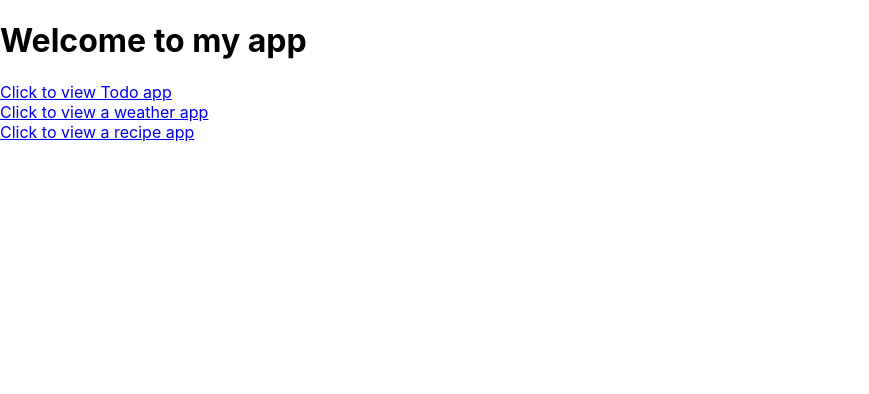
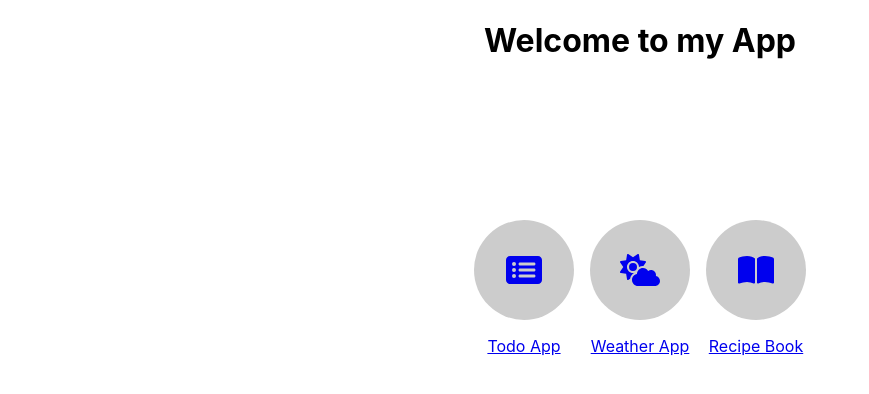
Before and after one commit to TheCukrus/2023_some_practice_react, a React (Create React App) app in the folder Frontend/: page / in a window 1280 px wide. Shown: the top 394 px of the page, without its empty margins (0-869 px from the left). Built offline with nearby package versions, Linux system fonts and the light colour scheme.

Commit message:
finished tasks

```diff
--- a/Frontend/package.json
+++ b/Frontend/package.json
@@ -3,6 +3,8 @@
   "version": "0.1.0",
   "private": true,
   "dependencies": {
+    "@fortawesome/free-solid-svg-icons": "^6.3.0",
+    "@fortawesome/react-fontawesome": "^0.2.0",
     "@testing-library/jest-dom": "^5.16.5",
     "@testing-library/react": "^13.4.0",
     "@testing-library/user-event": "^13.5.0",
--- a/Frontend/src/App.css
+++ b/Frontend/src/App.css
@@ -7,12 +7,45 @@
     justify-items: end;
 }
 
-.footer_container a{
+.footer_container a {
     margin-right: 40px;
     text-decoration: none;
     color: aliceblue;
 }
-.footer_container a:hover{
-    color:red;
+
+.footer_container a:hover {
+    color: red;
     transition: color 0.5s;
 }
+
+.main-page-container{
+    text-align: center;
+}
+
+.app-links-container {
+    margin-top: 10em;
+    display: flex;
+    justify-content: center;
+    gap: 1rem;
+  }
+
+  .app-link {
+    display: flex;
+    flex-direction: column;
+    align-items: center;
+  }
+
+  .icon-wrapper {
+    display: flex;
+    justify-content: center;
+    align-items: center;
+    width: 100px;
+    height: 100px;
+    background-color: #ccc;
+    border-radius: 50%;
+    margin-bottom: 0.5rem;
+  }
+
+  .name-wrapper {
+    text-align: center;
+  }
--- a/Frontend/src/App.js
+++ b/Frontend/src/App.js
@@ -1,16 +1,16 @@
 import React from "react";
 import Todo_list_main from "./projects/todo_list_components/Todo_list_main.jsx";
 import Weather_app_main from "./projects/weather_app_components/Weather_app_main.jsx";
-import Navbar from "./Navbar.jsx";
 import { Route, Routes } from "react-router-dom";
 import Recipe_book_main from "./projects/recipe_book/Recipe_book_main.jsx";
+import Main_page from "./Main_page.jsx";
 
 const App = () =>
 {
   return (
     <div>
       <Routes>
-        <Route path="/" element={<Navbar />} />
+        <Route path="/" element={<Main_page />} />
         <Route path="/todo" element={<Todo_list_main />} />
         <Route path="/weather_app" element={<Weather_app_main />} />
         <Route path="/recipe_book" element={<Recipe_book_main />} />
--- /dev/null
+++ b/Frontend/src/Main_page.jsx
@@ -0,0 +1,47 @@
+import React from "react";
+import { Link } from "react-router-dom";
+import "./App.css";
+import { FontAwesomeIcon } from "@fortawesome/react-fontawesome";
+import { faListAlt, faCloudSun, faBookOpen } from "@fortawesome/free-solid-svg-icons";
+
+const Main_page = () => {
+  return (
+    <div className="main-page-container">
+      <h1>Welcome to my App</h1>
+      <div className="app-links-container">
+        <div className="app-link">
+          <Link to="/todo">
+            <div className="icon-wrapper">
+              <FontAwesomeIcon icon={faListAlt} size="2x" />
+            </div>
+            <div className="name-wrapper">
+              <p>Todo App</p>
+            </div>
+          </Link>
+        </div>
+        <div className="app-link">
+          <Link to="/weather_app">
+            <div className="icon-wrapper">
+              <FontAwesomeIcon icon={faCloudSun} size="2x" />
+            </div>
+            <div className="name-wrapper">
+              <p>Weather App</p>
+            </div>
+          </Link>
+        </div>
+        <div className="app-link">
+          <Link to="/recipe_book">
+            <div className="icon-wrapper">
+              <FontAwesomeIcon icon={faBookOpen} size="2x" />
+            </div>
+            <div className="name-wrapper">
+              <p>Recipe Book</p>
+            </div>
+          </Link>
+        </div>
+      </div>
+    </div>
+  );
+};
+
+export default Main_page;
--- a/Frontend/src/Navbar.jsx
+++ /dev/null
@@ -1,18 +0,0 @@
-import React from "react";
-import { Link } from "react-router-dom";
-
-const Navbar = () =>
-{
-    return (
-        <div>
-            <h1>Welcome to my app</h1>
-            <Link to="todo">Click to view Todo app</Link>
-            <br />
-            <Link to="weather_app">Click to view a weather app</Link>
-            <br />
-            <Link to="recipe_book">Click to view a recipe app</Link>
-        </div>
-    )
-}
-
-export default Navbar;
```
Also changed, not shown: 2 other files (tests, documents, lock files or other folders).
